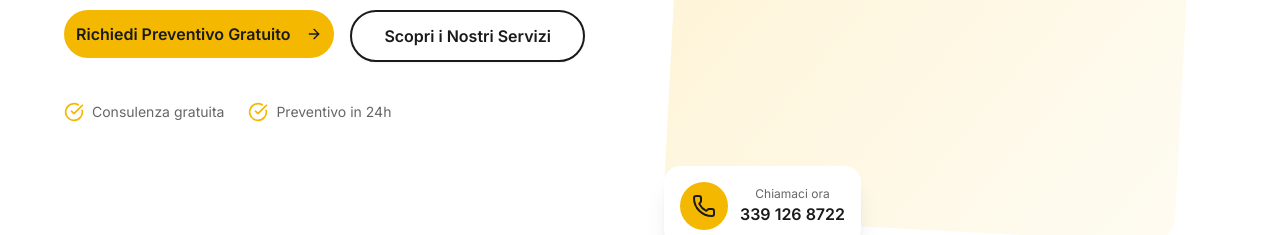
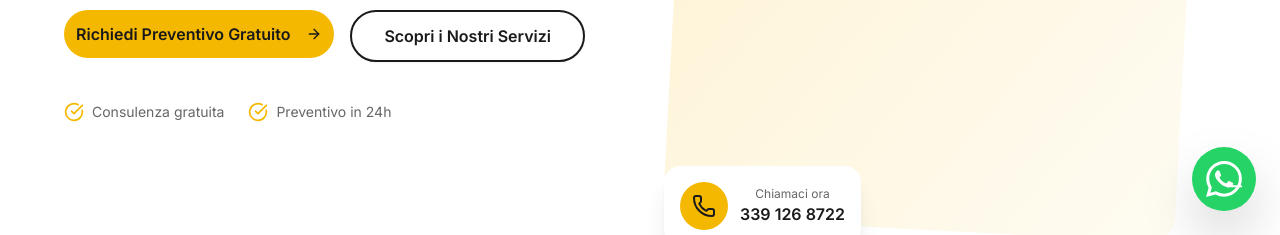
Before and after one commit to Francescobianchi1993/MB_ristrutturazioni_project, a React (Vite) app in the folder app/: page / in a window 1280 px wide. Shown: the part 565-800 px from the top of the page. Built offline with nearby package versions, Linux system fonts and the light colour scheme.

Commit message:
updates whatapp

```diff
--- a/app/src/App.tsx
+++ b/app/src/App.tsx
@@ -9,6 +9,7 @@
 import Stats from './sections/Stats';
 import Contact from './sections/Contact';
 import Footer from './sections/Footer';
+import WhatsAppButton from './components/WhatsAppButton';
 import './App.css';
 
 // Register GSAP plugins
@@ -41,6 +42,7 @@
         <Contact />
       </main>
       <Footer />
+      <WhatsAppButton />
     </div>
   );
 }
--- /dev/null
+++ b/app/src/components/WhatsAppButton.tsx
@@ -0,0 +1,45 @@
+import { useState } from 'react';
+
+export default function WhatsAppButton() {
+    const [isHovered, setIsHovered] = useState(false);
+    const phone = "393391268722";
+    const message = "Ciao, vorrei informazioni per una ristrutturazione";
+    const whatsappUrl = `https://wa.me/${phone}?text=${encodeURIComponent(message)}`;
+
+    return (
+        <div className="fixed bottom-6 right-6 z-50 flex flex-col items-end">
+            {/* Pop-up (Tooltip) */}
+            <div
+                className={`mb-3 bg-white text-[#1A1A1A] px-4 py-2 rounded-xl shadow-xl border border-gray-100 font-semibold text-sm transition-all duration-300 transform ${isHovered ? 'opacity-100 translate-y-0' : 'opacity-0 translate-y-4 pointer-events-none'
+                    }`}
+            >
+                Hai bisogno di aiuto? Scrivici!
+                {/* Freccetta del pop-up */}
+                <div className="absolute -bottom-1 right-6 w-3 h-3 bg-white transform rotate-45 border-r border-b border-gray-100"></div>
+            </div>
+
+            {/* Pulsante con SVG */}
+            <a
+                href={whatsappUrl}
+                target="_blank"
+                rel="noopener noreferrer"
+                onMouseEnter={() => setIsHovered(true)}
+                onMouseLeave={() => setIsHovered(false)}
+                className="w-16 h-16 hover:scale-110 transition-transform duration-300 drop-shadow-2xl flex items-center justify-center bg-[#25D366] rounded-full text-white"
+                aria-label="Chat on WhatsApp"
+            >
+                <svg
+                    viewBox="0 0 24 24"
+                    width="32"
+                    height="32"
+                    fill="currentColor"
+                    className="w-9 h-9"
+                >
+                    <path d="M17.472 14.382c-.297-.149-1.758-.867-2.03-.967-.273-.099-.471-.148-.67.15-.197.297-.767.966-.94 1.164-.173.199-.347.223-.644.075-.297-.15-1.255-.463-2.39-1.475-.883-.788-1.48-1.761-1.653-2.059-.173-.297-.018-.458.13-.606.134-.133.298-.347.446-.52.149-.174.198-.298.298-.497.099-.198.05-.371-.025-.52-.075-.149-.669-1.612-.916-2.207-.242-.579-.487-.5-.669-.51-.173-.008-.371-.01-.57-.01-.198 0-.52.074-.792.372-.272.297-1.04 1.016-1.04 2.479 0 1.462 1.065 2.875 1.213 3.074.149.198 2.096 3.2 5.077 4.487.709.306 1.262.489 1.694.625.712.227 1.36.195 1.871.118 571-.085 1.758-.719 2.006-1.413.248-.694.248-1.289.173-1.413-.074-.124-.272-.198-.57-.347m-5.421 7.403h-.004a9.87 9.87 0 01-5.031-1.378l-.361-.214-3.741.982.998-3.648-.235-.374a9.86 9.86 0 01-1.51-5.26c.001-5.45 4.436-9.884 9.888-9.884 2.64 0 5.122 1.03 6.988 2.898a9.825 9.825 0 012.893 6.994c-.003 5.45-4.437 9.884-9.885 9.884m8.413-18.297A11.815 11.815 0 0012.05 0C5.495 0 .16 5.335.157 11.892c0 2.096.547 4.142 1.588 5.945L.057 24l6.305-1.654a11.882 11.882 0 005.683 1.448h.005c6.554 0 11.89-5.335 11.893-11.893a11.821 11.821 0 00-3.48-8.413Z" />
+                </svg>
+                {/* Pulsing animation */}
+                <span className="absolute inset-0 rounded-full bg-[#25D366] animate-ping opacity-20 -z-10"></span>
+            </a>
+        </div>
+    );
+}
```
